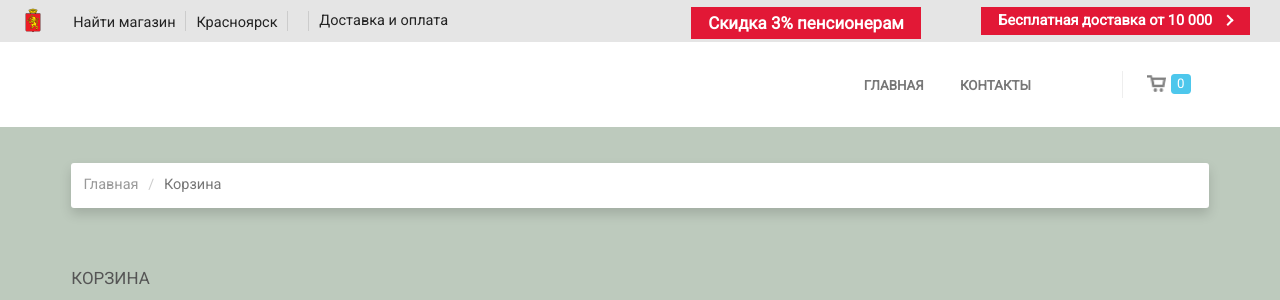
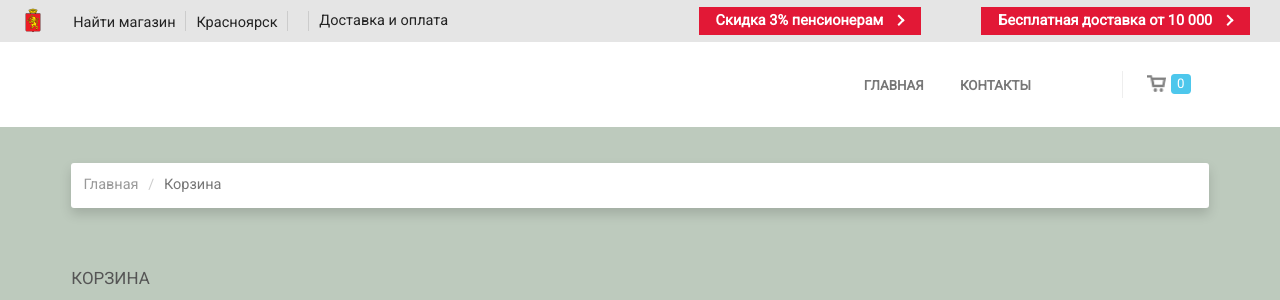
Before and after one commit to arzaev/ShopMainRit, a Django app: template shop/templates/cart.html in a window 1280 px wide. Shown: the top 300 px of the page. Run offline with Django 3.2, Linux system fonts and the light colour scheme; the template is opened without the code that fills it, so the values that code supplies are empty; some libraries are stand-ins or nearby versions.

Commit message:
update ads

```diff
--- a/shop/templates/base.html
+++ b/shop/templates/base.html
@@ -36,7 +36,8 @@
             </ul>
                         <a class="b-header__metabar-promo pull-right hidden-xs ddl_campaign_link" role="button" data-toggle="collapse" data-campaign-id="free-delivery" href="#" aria-expanded="false" aria-controls="b-page__collapse-top">
                                 Бесплатная доставка<span class=""></span> от 10 000</a>
-            <div class="b-header__metabar-promo b-header__metabar-promo-sale">Скидка 3% пенсионерам</div>
+			<a class="b-header__metabar-promo pull-right hidden-xs ddl_campaign_link" role="button" data-toggle="collapse" data-campaign-id="free-delivery" href="#" aria-expanded="false" aria-controls="b-page__collapse-top">
+                                Скидка 3% пенсионерам</a>
         </div>
 
 
```
